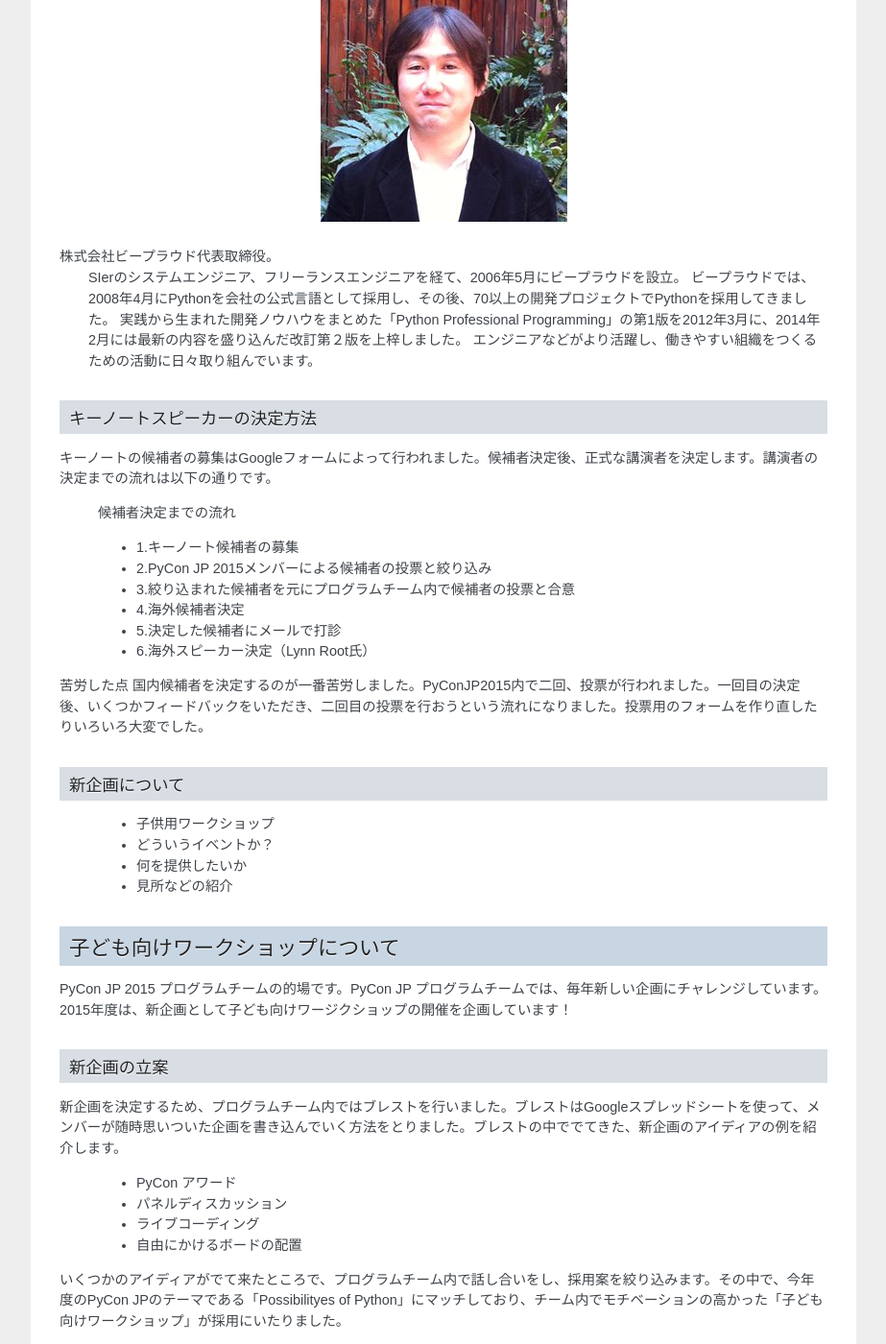
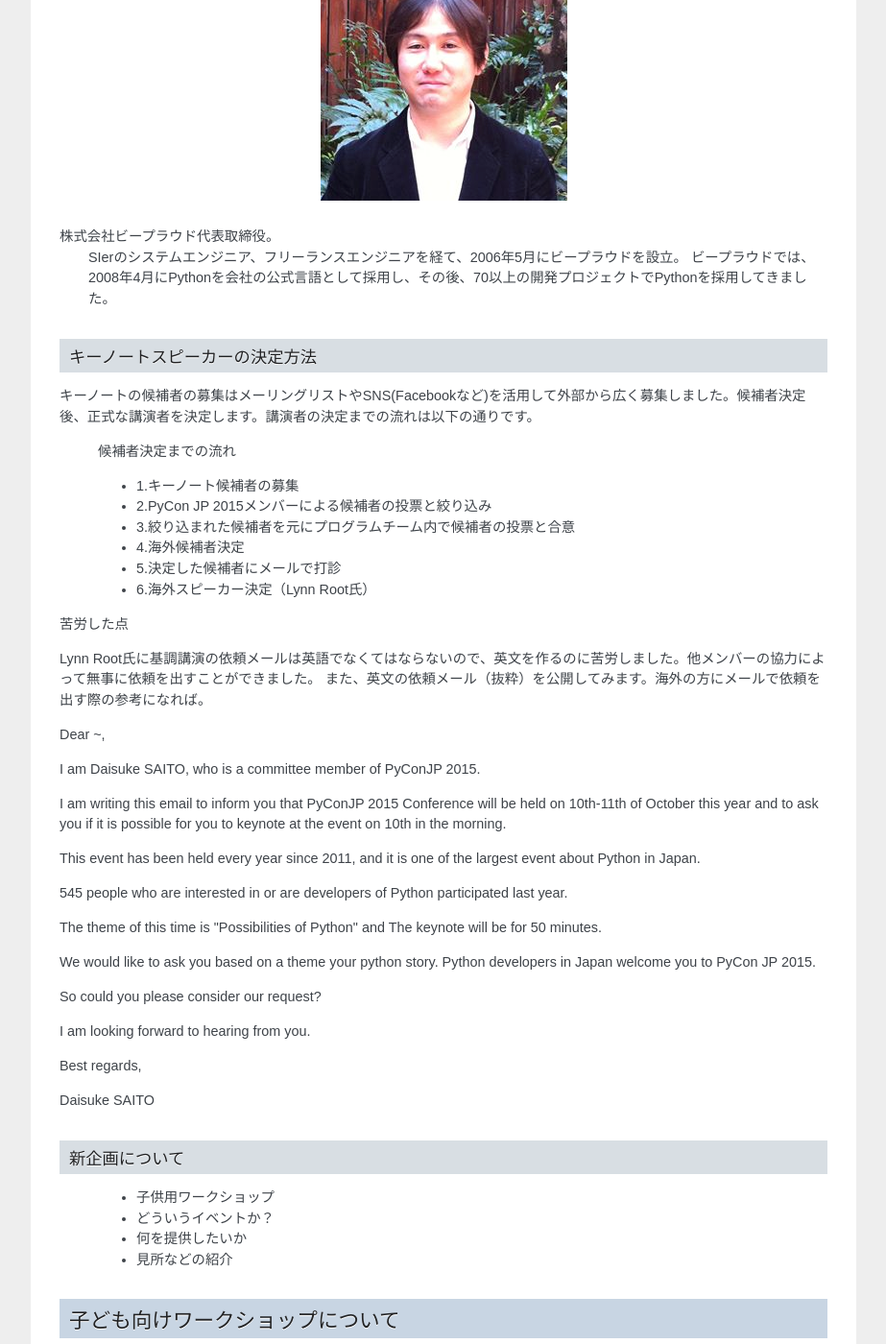
Before and after one commit to pyconjp/reports2015, a Sphinx documentation site: the page built from how-to-make/source/03_program.rst, in a window 1280 px wide and 1400 px high, scrolled down 2755 px. Shown: the whole window at 96% size, without its empty margins (198-1121 px from the left). Built offline with Sphinx 7.4.7, drawn with Linux system fonts in a browser that asks for light colours; some of the changed text lies outside the part shown.

Commit message:
03_program.rst キーノート修正

```diff
--- a/how-to-make/source/03_program.rst
+++ b/how-to-make/source/03_program.rst
@@ -106,7 +106,7 @@ Lynn Root氏
 .. figure:: images/lynn.jpg
    :width: 30%
 
-PyLadiesサンフランシスコ支部の創設者。 彼女は、Spotifyへの貢献、Python Software FoundationのボードメンバーやDjango Software Foundationメンバーとして活躍をしています。そんな彼女は、眠らないソフトウェアエンジニアです。 また、彼女は金融と経済の経営学の学位を取得していますが、2011年にプログラミングが大好きになりました。
+PyLadiesサンフランシスコ支部の創設者。 彼女は、Spotifyへの貢献、Python Software FoundationのボードメンバーやDjango Software Foundationメンバーとして活躍をしています。そんな彼女は、眠らないソフトウェアエンジニアです。
 
 佐藤治夫氏
 ^^^^^^^^^^^
@@ -114,12 +114,12 @@ PyLadiesサンフランシスコ支部の創設者。 彼女は、Spotifyへの
 .. figure:: images/sato.png
 
 株式会社ビープラウド代表取締役。
- SIerのシステムエンジニア、フリーランスエンジニアを経て、2006年5月にビープラウドを設立。 ビープラウドでは、2008年4月にPythonを会社の公式言語として採用し、その後、70以上の開発プロジェクトでPythonを採用してきました。 実践から生まれた開発ノウハウをまとめた「Python Professional Programming」の第1版を2012年3月に、2014年2月には最新の内容を盛り込んだ改訂第２版を上梓しました。 エンジニアなどがより活躍し、働きやすい組織をつくるための活動に日々取り組んでいます。
+ SIerのシステムエンジニア、フリーランスエンジニアを経て、2006年5月にビープラウドを設立。 ビープラウドでは、2008年4月にPythonを会社の公式言語として採用し、その後、70以上の開発プロジェクトでPythonを採用してきました。
 
 キーノートスピーカーの決定方法
 ----------------------------
 
-キーノートの候補者の募集はGoogleフォームによって行われました。候補者決定後、正式な講演者を決定します。講演者の決定までの流れは以下の通りです。
+キーノートの候補者の募集はメーリングリストやSNS(Facebookなど)を活用して外部から広く募集しました。候補者決定後、正式な講演者を決定します。講演者の決定までの流れは以下の通りです。
 
  候補者決定までの流れ
 
@@ -131,7 +131,36 @@ PyLadiesサンフランシスコ支部の創設者。 彼女は、Spotifyへの
  * 6.海外スピーカー決定（Lynn Root氏）
 
 苦労した点
-国内候補者を決定するのが一番苦労しました。PyConJP2015内で二回、投票が行われました。一回目の決定後、いくつかフィードバックをいただき、二回目の投票を行おうという流れになりました。投票用のフォームを作り直したりいろいろ大変でした。
+
+Lynn Root氏に基調講演の依頼メールは英語でなくてはならないので、英文を作るのに苦労しました。他メンバーの協力によって無事に依頼を出すことができました。
+また、英文の依頼メール（抜粋）を公開してみます。海外の方にメールで依頼を出す際の参考になれば。
+
+Dear ~,
+
+I am Daisuke SAITO, who is a committee member of PyConJP 2015.
+
+
+I am writing this email to inform you that PyConJP 2015 Conference will be held on 10th-11th of October this year and to ask you if it is possible for you to keynote at the event on 10th in the morning.
+
+
+This event has been held every year since 2011, and it is one of the largest event about Python in Japan.
+
+545 people who are interested in or are developers of Python participated last year.
+
+
+The theme of this time is "Possibilities of Python" and The keynote will be for 50 minutes.
+
+We would like to ask you based on a theme your python story. Python developers in Japan welcome you to PyCon JP 2015.
+
+
+So could you please consider our request?
+
+I am looking forward to hearing from you.
+
+Best regards,
+
+Daisuke SAITO
+
 
 新企画について
 ----------------------------
```
